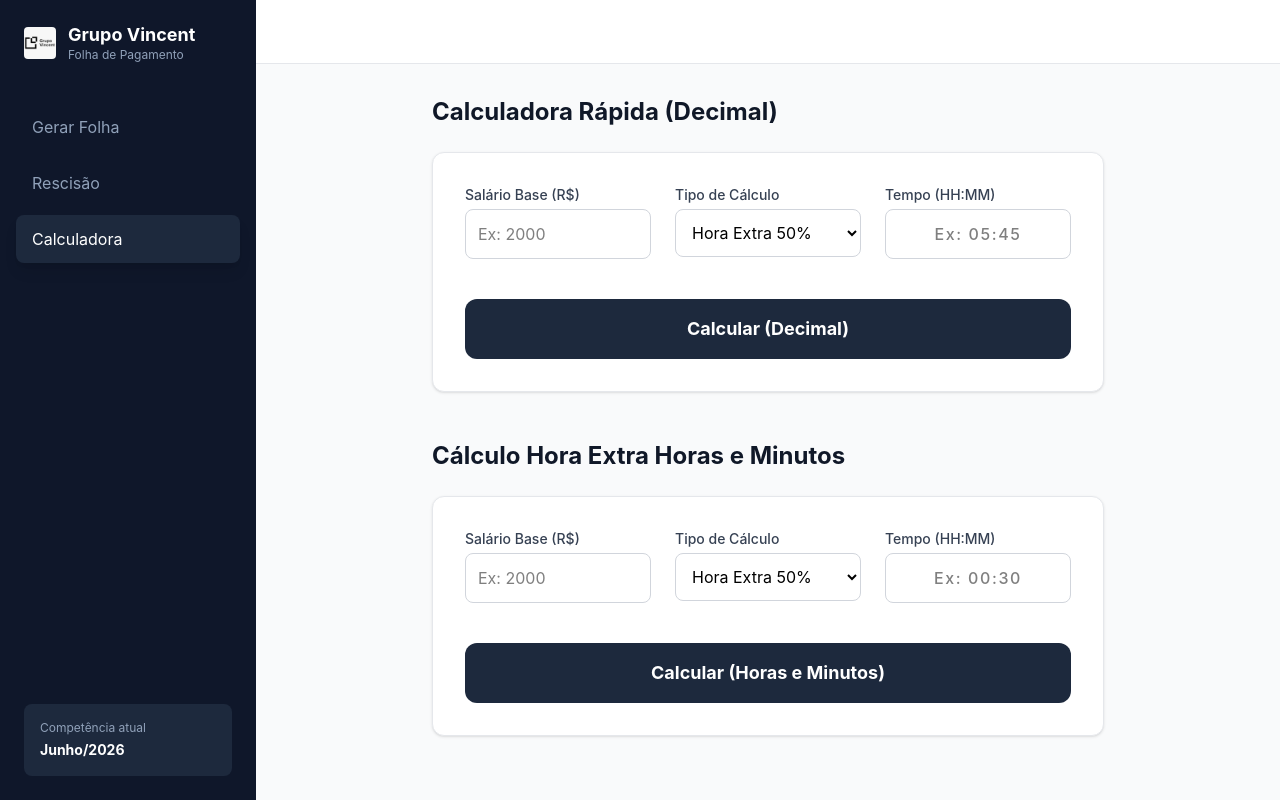
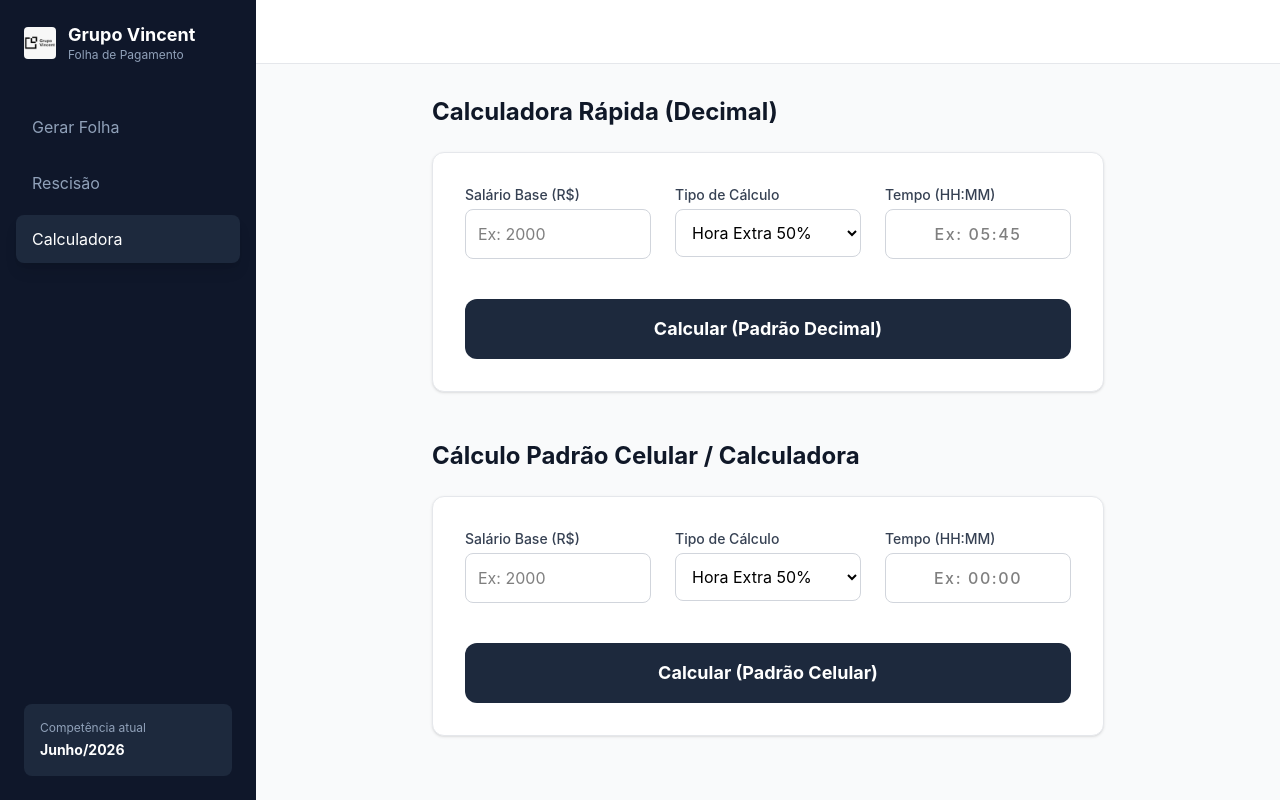
Before and after one commit to Lucaswkk/VincentFolhas, a React (Vite) app: page / in a window 1280 px wide. Both pictures are taken after a click on the button "Calculadora". Built offline with nearby package versions, Linux system fonts and the light colour scheme.

Commit message:
Calculadora Atualizada

```diff
--- a/src/App.jsx
+++ b/src/App.jsx
@@ -65,7 +65,7 @@ function App() {
   const [resultadoHE, setResultadoHE] = useState(null);
 
   // ==========================================
-  // ESTADOS DA ABA: CALCULADORA RÁPIDA (CAIXA 2 - HORAS E MINUTOS)
+  // ESTADOS DA ABA: CALCULADORA RÁPIDA (CAIXA 2 - PADRÃO CELULAR)
   // ==========================================
   const [salarioBaseHE2, setSalarioBaseHE2] = useState('');
   const [tipoCalculoRapido2, setTipoCalculoRapido2] = useState('he_50');
@@ -517,13 +517,14 @@ function App() {
     setResultadoHE({ total: valorFinal, tipo: tipoResultado, titulo: tituloResultado });
   };
 
-  // --- LÓGICA DA CALCULADORA RÁPIDA (CAIXA 2 - HORAS E MINUTOS) ---
-  const calcularRapidoHorasMinutos = () => {
+  // --- LÓGICA DA CALCULADORA RÁPIDA (CAIXA 2 - PADRÃO CELULAR) ---
+  const calcularRapidoCelular = () => {
     const salario = parseFloat(salarioBaseHE2);
     if (!salario) return alert("Preencha o Salário Base corretamente!");
     if (!tempoCalculadora2 || tempoCalculadora2.length !== 5) return alert("Preencha o tempo no formato HH:MM corretamente!");
 
     const [h, m] = tempoCalculadora2.split(':').map(Number);
+    // Ainda mantemos o aviso de minutos até 59 para o usuário não digitar coisas estranhas como 15:99
     if (m > 59) return alert("Os minutos não podem ser maiores que 59!");
 
     let divisor = 220;
@@ -536,25 +537,17 @@ function App() {
         percentual = parseInt(tipoCalculoRapido2.split('_')[1]) / 100;
     }
 
-    // 1. Acha o valor da hora exato e arredonda para 2 casas decimais (igual calculadora de mesa)
-    const valorHoraExata = (salario / divisor) * (1 + percentual);
-    const valorHoraArredondada = parseFloat(valorHoraExata.toFixed(2));
+    const tempoCelular = parseFloat(tempoCalculadora2.replace(':', '.'));
 
-    // 2. Acha o valor de 1 minuto dividindo a hora por 60 e arredonda para 2 casas
-    const valorMinutoExato = valorHoraArredondada / 60;
-    const valorMinutoArredondado = parseFloat(valorMinutoExato.toFixed(2));
-
-    // 3. Multiplica pelo tempo real trabalhado
-    const totalHorasCalculadas = h * valorHoraArredondada;
-    const totalMinutosCalculados = m * valorMinutoArredondado;
-
-    const valorFinal = totalHorasCalculadas + totalMinutosCalculados;
+    // Agora faz a matemática linear exata que a calculadora de mão faria
+    const valorBaseHora = salario / divisor;
+    const valorFinal = valorBaseHora * tempoCelular * (1 + percentual);
 
     setResultadoHE2({
         total: valorFinal,
         tipo: isDesconto ? 'desconto' : 'provento',
         titulo: isDesconto ? 'Total a Descontar:' : 'Total a Receber:',
-        detalhes: `Hora considerada: ${formatarMoeda(valorHoraArredondada)} | Minuto considerado: ${formatarMoeda(valorMinutoArredondado)}`
+        detalhes: `Conta da Calculadora: (${formatarMoeda(salario)} ÷ ${divisor}) × ${tempoCelular} + ${percentual * 100}%`
     });
   };
 
@@ -989,9 +982,9 @@ function App() {
             {/* ======================================================== */}
             {abaAtiva === 'calculadora' && (
                 <div className="max-w-2xl mx-auto w-full animate-in slide-in-from-right duration-500">
+
                     <h2 className="text-2xl font-bold text-gray-900 mb-6">Calculadora Rápida (Decimal)</h2>
-
-                    {/* CAIXA 1: CÁLCULO DECIMAL (PADRÃO SISTEMA) */}
+                    {/* CAIXA 1: CÁLCULO DECIMAL (PADRÃO SISTEMA/CONTÁBIL) */}
                     <div className="bg-white rounded-xl border border-gray-200 p-8 shadow-sm space-y-6">
                         <div className="grid grid-cols-1 md:grid-cols-3 gap-6">
                             <div>
@@ -1037,7 +1030,7 @@ function App() {
 
                         <div className="pt-4">
                             <button onClick={calcularRapido} className="w-full bg-slate-800 text-white font-bold py-4 rounded-xl hover:bg-slate-700 transition-all flex justify-center items-center space-x-2 text-lg">
-                                <span>Calcular (Decimal)</span>
+                                <span>Calcular (Padrão Decimal)</span>
                             </button>
                         </div>
 
@@ -1051,9 +1044,9 @@ function App() {
                         )}
                     </div>
 
-                    <h2 className="text-2xl font-bold text-gray-900 mt-12 mb-6">Cálculo Hora Extra Horas e Minutos</h2>
+                    <h2 className="text-2xl font-bold text-gray-900 mt-12 mb-6">Cálculo Padrão Celular / Calculadora</h2>
 
-                    {/* CAIXA 2: CÁLCULO HORAS E MINUTOS (MANUAL / DP) */}
+                    {/* CAIXA 2: CÁLCULO PADRÃO CELULAR (MANUAL / DP) */}
                     <div className="bg-white rounded-xl border border-gray-200 p-8 shadow-sm space-y-6 mb-12">
                         <div className="grid grid-cols-1 md:grid-cols-3 gap-6">
                             <div>
@@ -1082,13 +1075,13 @@ function App() {
                             </div>
                             <div>
                                 <label className="block text-sm font-medium text-gray-700 mb-1">Tempo (HH:MM)</label>
-                                <input type="text" placeholder="Ex: 00:30" value={tempoCalculadora2} onChange={(e) => setTempoCalculadora2(aplicarMascaraHora(e.target.value))} className="border border-gray-300 p-3 rounded-lg w-full focus:ring-2 focus:ring-blue-500 outline-none text-center tracking-widest font-medium" />
+                                <input type="text" placeholder="Ex: 00:00" value={tempoCalculadora2} onChange={(e) => setTempoCalculadora2(aplicarMascaraHora(e.target.value))} className="border border-gray-300 p-3 rounded-lg w-full focus:ring-2 focus:ring-blue-500 outline-none text-center tracking-widest font-medium" />
                             </div>
                         </div>
 
                         <div className="pt-4">
-                            <button onClick={calcularRapidoHorasMinutos} className="w-full bg-slate-800 text-white font-bold py-4 rounded-xl hover:bg-slate-700 transition-all flex justify-center items-center space-x-2 text-lg">
-                                <span>Calcular (Horas e Minutos)</span>
+                            <button onClick={calcularRapidoCelular} className="w-full bg-slate-800 text-white font-bold py-4 rounded-xl hover:bg-slate-700 transition-all flex justify-center items-center space-x-2 text-lg">
+                                <span>Calcular (Padrão Celular)</span>
                             </button>
                         </div>
 
```
